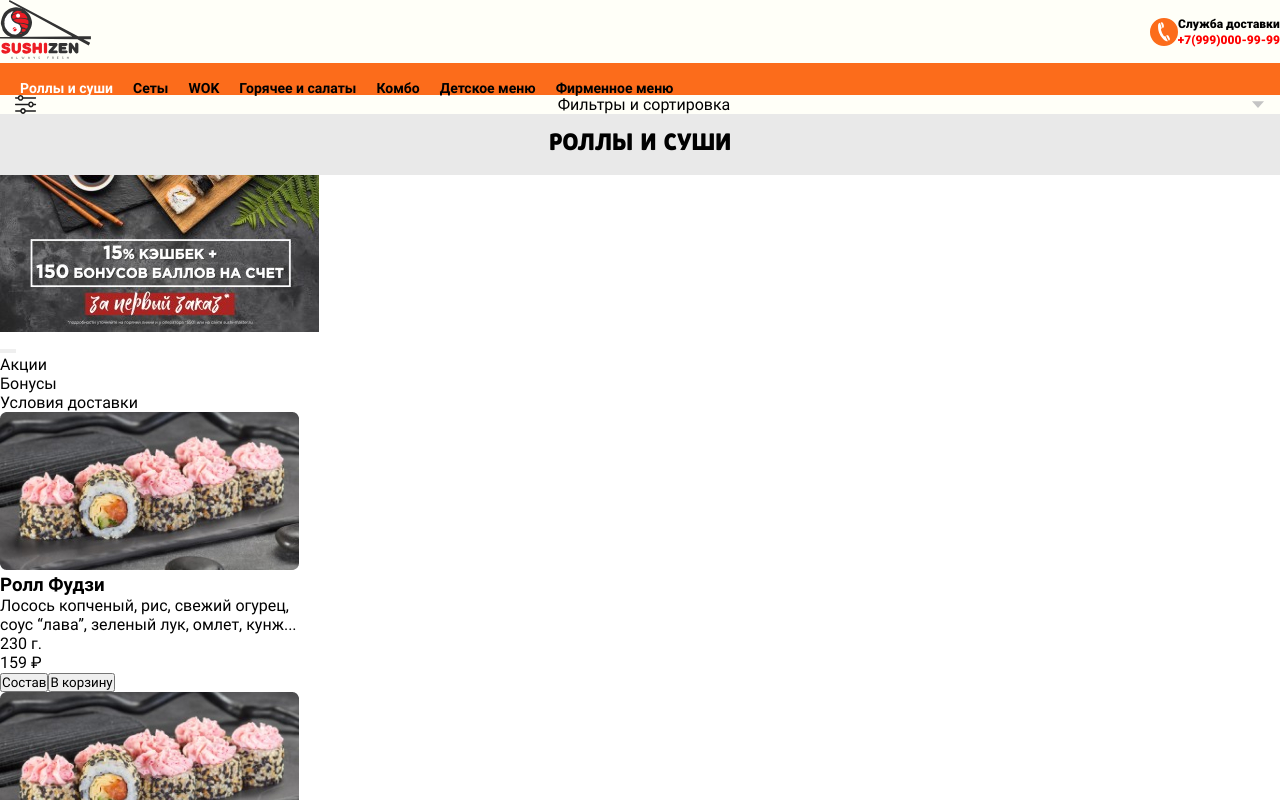
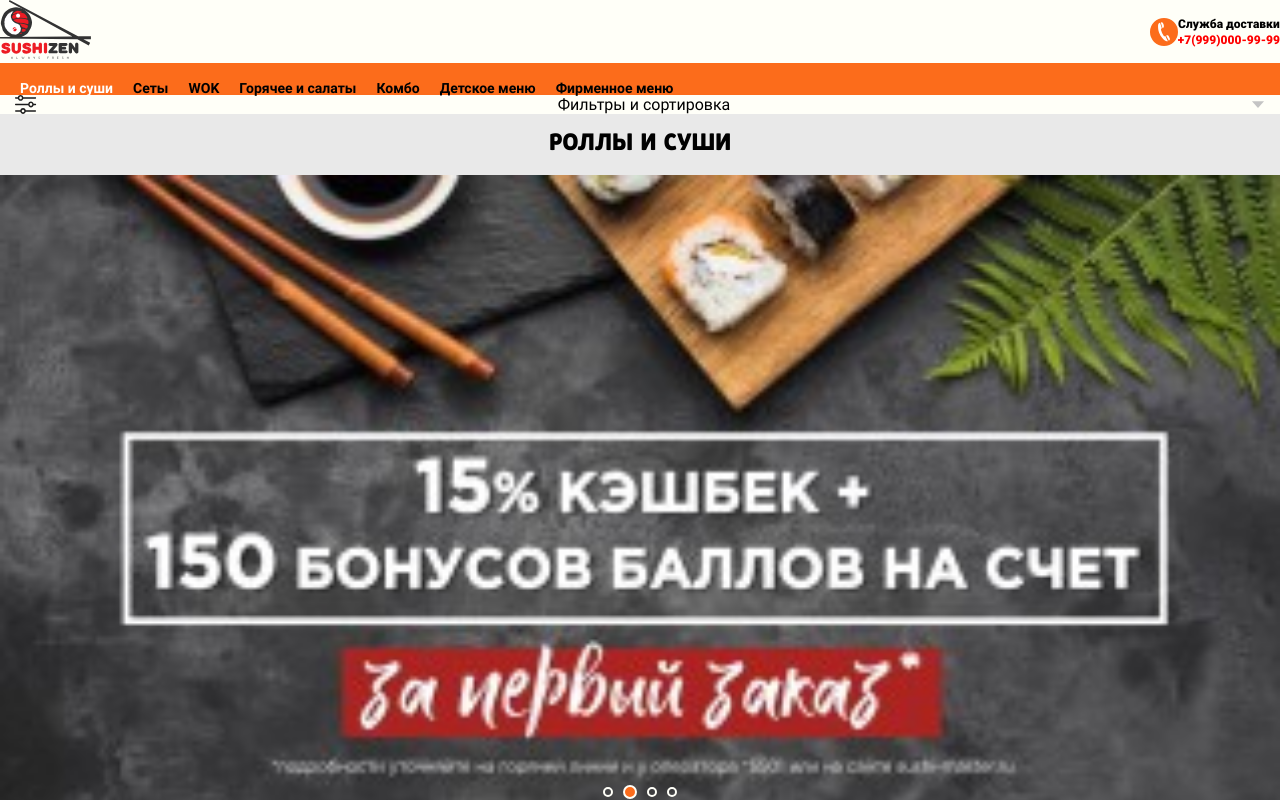
Before and after one commit to vv-tomilin/react_sushi, a React (Create React App) app: page / in a window 1280 px wide. Shown: the top 800 px of the page. Built offline with nearby package versions, Linux system fonts and the light colour scheme.

Commit message:
Commit 11 (стилизовал слайдер баннеров со скидками и акциями)

```diff
--- a/src/components/DiscountsBanners.jsx
+++ b/src/components/DiscountsBanners.jsx
@@ -4,14 +4,32 @@ import bannerMob from '../assets/images/banner_mob.jpg';
 
 function DiscountsBanners() {
   return (
-    <section>
+    <section className='discounts-bunners'>
       <h2 className='visually-hidden'>Баннеры проходящих акций и скидок</h2>
-      <img src={bannerMob} />
-      <div>
-        <button></button>
-        <button></button>
-        <button></button>
-        <button></button>
+
+      <ul>
+        <li>
+          <img className='discounts-bunners__bunner' src={bannerMob} alt=''/>
+        </li>
+      </ul>
+
+      <div className='discounts-bunners__toggles-wrapper'>
+        <ul className='discounts-bunners__toggles'>
+          <li className='discounts-bunners__toggle'>
+            <button className='visually-hidden'></button>
+          </li>
+          <li
+            className='discounts-bunners__toggle
+            discounts-bunners__toggle_current'>
+            <button className='visually-hidden'></button>
+          </li>
+          <li className='discounts-bunners__toggle'>
+            <button className='visually-hidden'></button>
+          </li>
+          <li className='discounts-bunners__toggle'>
+            <button className='visually-hidden'></button>
+          </li>
+        </ul>
       </div>
     </section>
   );
--- /dev/null
+++ b/src/scss/components_styles/_discounts-banners.scss
@@ -0,0 +1,52 @@
+@import '../variables';
+
+.discounts-bunners {
+
+    position: relative;
+
+    &__bunner {
+        width: 100vw;
+        height: auto;
+    }
+
+    &__toggles {
+
+        margin: 0 auto;
+
+        &-wrapper {
+            width: 100%;
+            height: min-content;
+
+            position: absolute;
+            bottom: 10px;
+        }
+
+        width: min-content;
+
+        display: flex;
+        flex-wrap: nowrap;
+        align-items: center;
+    }
+
+    &__toggle {
+        list-style: none;
+
+        margin-left: 5px;
+        margin-right: 5px;
+
+		width: 10px;
+		height: 10px;
+
+        border-radius: 50%;
+        border: 2px solid $main_color_bg_blocks;
+        background-color: transparent;
+
+        &_current {
+            width: 14px;
+            height: 14px;
+
+            border: -4px solid $main_color_bg_blocks;
+            background-color: $additional_color_bg_font;
+        }
+    }
+}
--- a/src/scss/components_styles/_main.scss
+++ b/src/scss/components_styles/_main.scss
@@ -2,3 +2,4 @@
 @import './_categories';
 @import './filters';
 @import './selected-category';
+@import './_discounts-banners';
```
Also changed, not shown: 1 other file (tests, documents, lock files or other folders).
